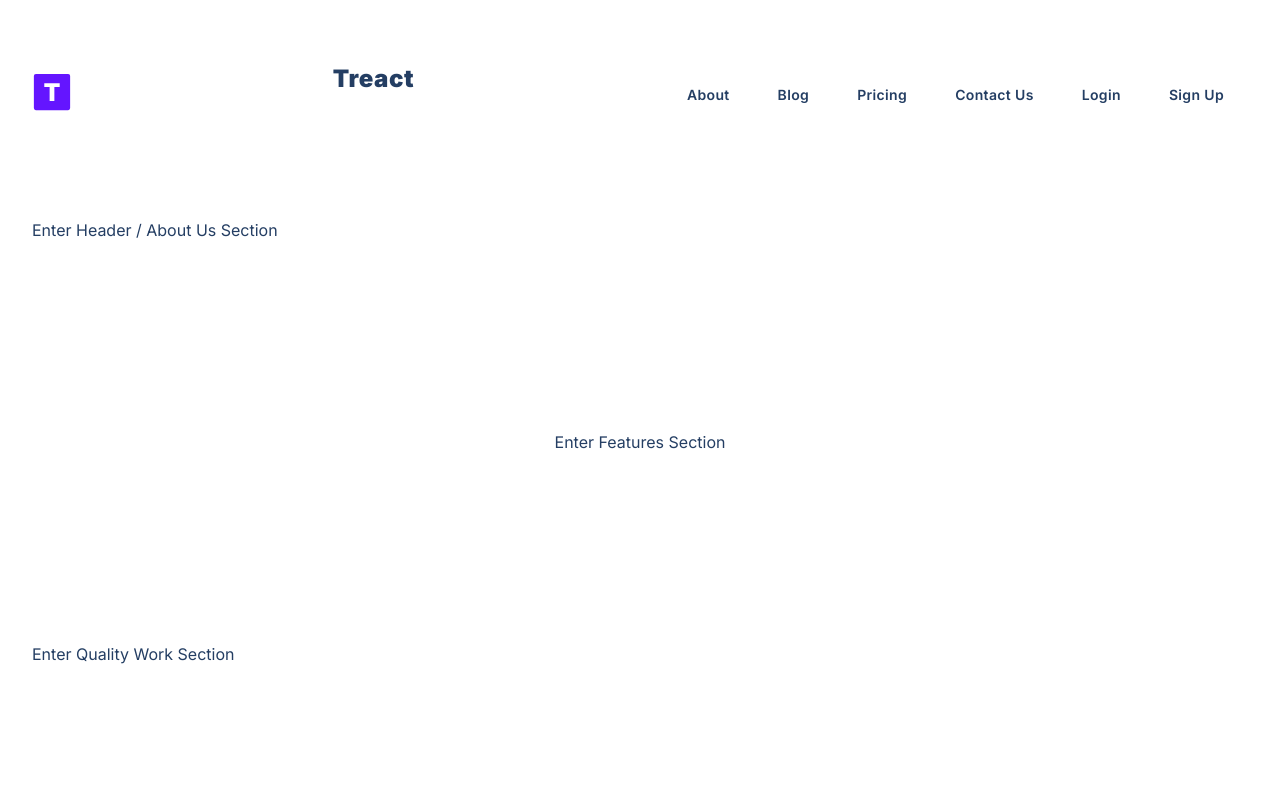
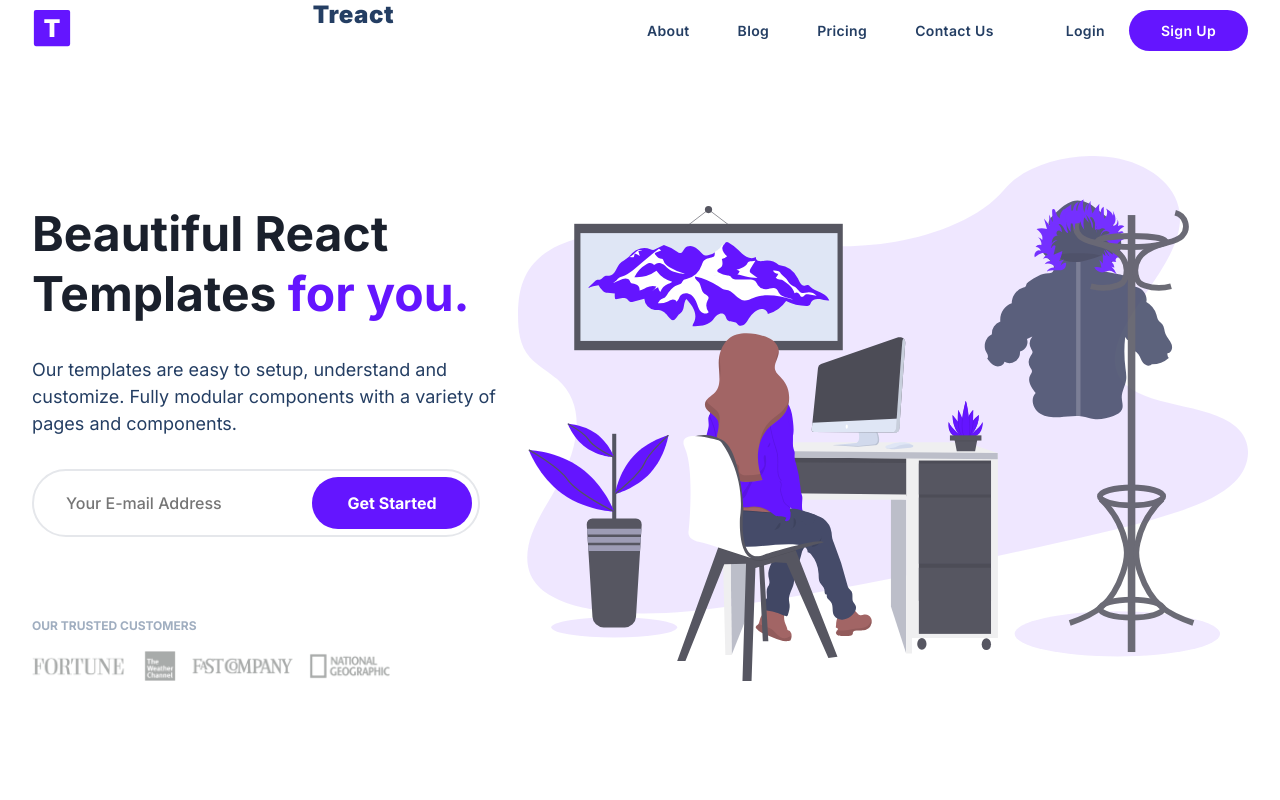
Before and after one commit to Jenna3999/module3-final-project, a plain HTML site: page index.html in a window 1280 px wide. Shown: the top 800 px of the page. Drawn offline with Linux system fonts and the light colour scheme.

Commit message:
Nav/Header Complete

```diff
--- a/index.html
+++ b/index.html
@@ -26,8 +26,8 @@
                         <a href="#" class="nav__link">Blog</a>
                         <a href="#" class="nav__link">Pricing</a>
                         <a href="#" class="nav__link">Contact Us</a>
-                        <a href="#" class="nav__link">Login</a>
-                        <a href="#" class="nav__link">Sign Up</a>
+                        <a href="#" class="nav__link login">Login</a>
+                        <a href="#" class="nav__link nav__link--primary">Sign Up</a>
                     </div>
                     <button class="btn__menu" onclick="openMenu()">
                         <svg xmlns="http://www.w3.org/2000/svg" width="24" height="24" viewBox="0 0 24 24" fill="none"
@@ -62,7 +62,22 @@
         <header>
             <div class="container">
                 <div class="row">
-                    <!--  -->Enter Header / About Us Section<!--  -->
+                    <div class="header__description">
+                        <h1>Beautiful React Templates <span class="purple">for you.</span></h1>
+                         <p class="header__description--para">
+                      Our templates are easy to setup, understand and customize. Fully modular components with a variety of pages and components.
+                        </p>
+                        <div class="header__email">
+                        <input type="text" class="header__email--input" placeholder="Your E-mail Address">
+                        <button class="header__email--btn">Get Started</button>
+                        </div>
+                         <p class="header__customers--title">OUR TRUSTED CUSTOMERS</p>
+                        <img src="./assets/customers-logo-strip.680ac7c2e8ae28161d2c.png" class="header__customers">
+                    </div>
+                    <figure class="header__img--wrapper">
+                        <img src="./assets/design-illustration-2.6da6a00b20c07c4a9b65d1870679e1b8.svg" class="header__img">
+                    </figure>
+                </div>
             </div>
         </header>
     </section>
--- a/style.css
+++ b/style.css
@@ -12,6 +12,26 @@
 body {
     max-width: 100vw;
     overflow-x: hidden;
+}
+
+a {
+    display: inline;
+    text-decoration: none;
+}
+
+h1 {
+   font-size: 48px;
+   color: #1a202c;
+   line-height: 1.25;
+}
+
+p {
+    font-size: 18px;
+    line-height: 1.5;
+}
+
+img {
+    width: 100%;
 }
 
 .row {
@@ -42,18 +62,17 @@ main {
     margin-bottom: 96px;
 }
 
+button {
+    cursor: pointer;
+    border: none;
+}
+
 
 /*
 
 NAVBAR ↓
 
 */
-
-
-nav {
-    display: flex;
-    padding-top: 32px;
-}
 
 .nav__container {
     width: 100%;
@@ -83,12 +102,10 @@ nav {
     margin-left: 12px;
     padding-bottom: 2px;
     letter-spacing: 0.6px;
-    font-family: 'Inter', sans-serif;
 }
 
 .nav__links {
     display: flex;
-    flex-direction: row;
     align-items: center;
     padding-bottom: 2px;
 }
@@ -100,14 +117,54 @@ nav {
     letter-spacing: 0.35px;
     border-bottom: 2px solid transparent;
     position: relative;
-    transition: all 300ms ease;
+    transition: 300ms;
     margin: 0 24px;
 }
 
-a {
-    display: inline;
-    text-decoration: none;
+.nav__link:after {
+    content:"";
+    position: absolute;
+    left: 0;
+    bottom: -6px;
+    height: 2px;
+    width: 100%;
+    background: #6415ff;
+    transition: all 300ms ease;
+    opacity: 0;
 }
+
+.nav__link:hover::after {
+    opacity: 1;
+}
+
+.login {
+    margin-left: 48px;
+}
+
+.nav__link--primary {
+  margin: 0;
+  padding: 10px 32px;
+  margin-top: 2px;
+  border-radius: 9999px;
+  color: #fff;
+  background-color: #6415ff;
+  line-height: 1.5;
+  border: none;
+  width: auto;
+  transition: all 300ms ease;
+}
+
+.nav__link--primary::after {
+    content: "";
+    width: 0;
+    height: 0;
+}
+
+.nav__link--primary:hover {
+    background-color: rgba(80, 17, 204);
+    color: #fff;
+}
+
 
 
 .btn__menu {
@@ -190,6 +247,91 @@ header .row {
     align-items: center;
     justify-content: space-between;
 }
+
+.header__description {
+    width: 40%;
+}
+
+.header__description--para {
+    margin: 32px 0;
+}
+
+.header__email {
+    width: 100%;
+    max-width: 448px;
+    height: 68px;
+    position: relative;
+    display: flex;
+    justify-content: flex-end;
+    align-items: center;
+}
+
+.header__email--input {
+    width: 100%;
+    border-radius: 500px;
+    border: 2px solid rgb(229, 231, 235);
+    padding: 20px 192px 20px 32px;
+    color: rgb(36, 62, 99);
+    font-size: 16px;
+    font-weight: 500;
+    position: absolute;
+    top: 0;
+    bottom: 0;
+    z-index: 1;
+    transition: border-color 300ms;
+}
+
+.header__email--input:hover {
+    border-color: #a0aec0;
+}
+
+.header__email--input:focus,
+.header__email--input:active {
+    outline: none;
+    border-color: #6415ff;
+}
+
+.header__email--btn {
+    z-index: 2;
+    margin: 8px;
+    height: calc(100% - 16px);
+    border-radius: 500px;
+    width: 160px;
+    border: none;
+    background-color: #6415ff;
+    color: #fff;
+    font-weight: 700;
+    font-size: 16px;
+    transition: all 300ms ease;
+}
+
+.header__email--btn:hover {
+    background-color: #3c0d99;
+}
+
+.header__customers--title {
+    margin-top: 80px;
+    color: #a0aec0;
+    font-size: 12px;
+    font-weight: 700;
+    letter-spacing: 0.6;
+}
+
+.header__customers {
+    margin-top: 16px;
+    padding-right: 128px;
+    opacity: 0.5;
+}
+
+.header__img--wrapper {
+    width: calc(100% - 40%);
+}
+
+.header__img {
+    width: 100%;
+    max-width: 768px;
+}
+
 
 
 /*
```
